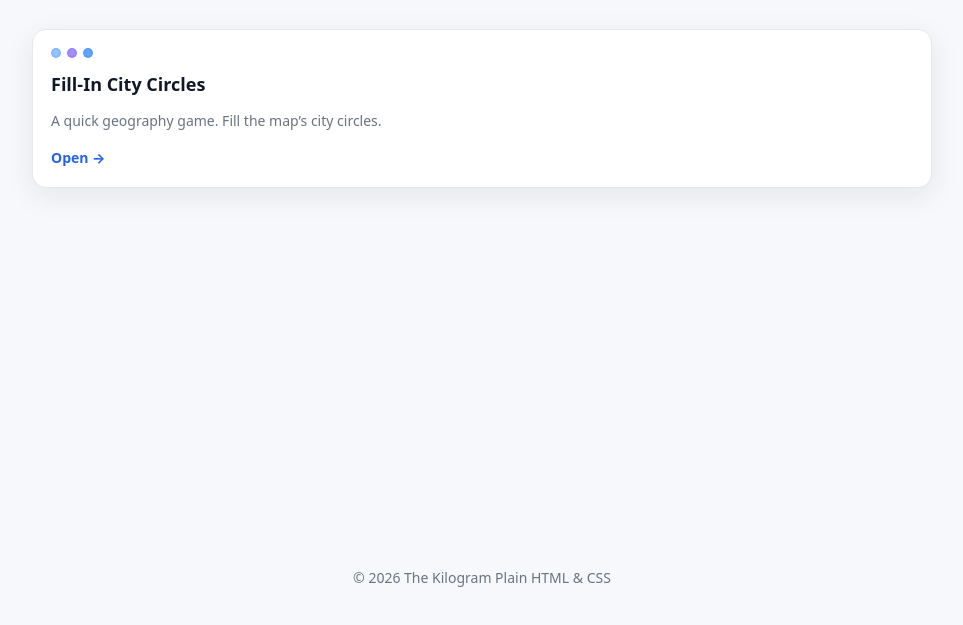
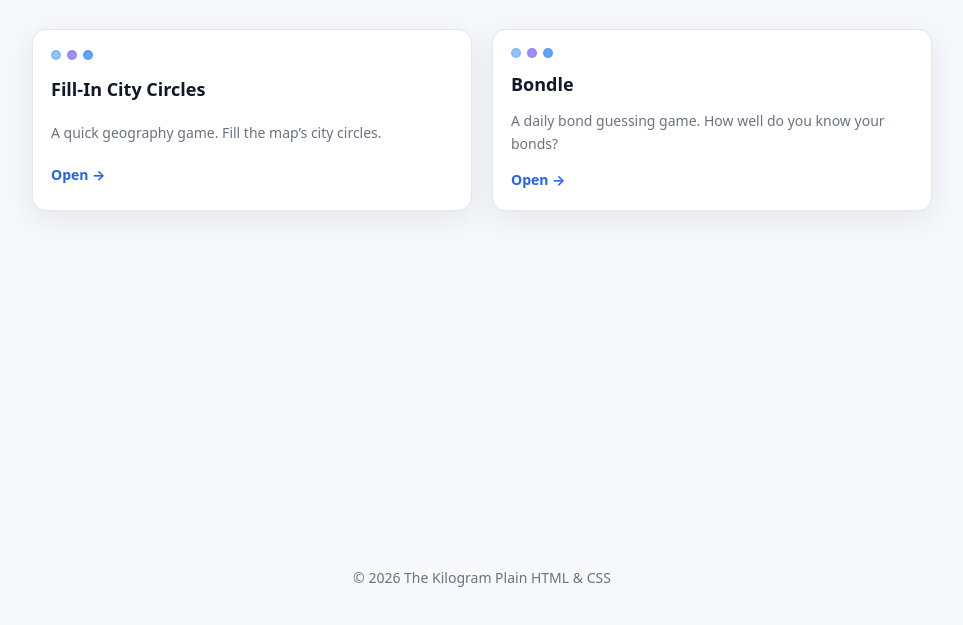
Before and after one commit to TheKilogram/thekilogram.github.io, a plain HTML site: page index.html in a window 1280 px wide. Shown: the part 155-780 px from the top of the page, without its empty margins (158-1121 px from the left). Drawn offline with Linux system fonts and the light colour scheme.

Commit message:
add bondle

```diff
--- a/index.html
+++ b/index.html
@@ -31,6 +31,17 @@
               <p class="card-desc">A quick geography game. Fill the map’s city circles.</p>
               <span class="card-cta">Open →</span>
             </a>
+            <!-- Project: Bondle -->
+            <a class="card" role="listitem" href="https://thekilogram.github.io/Bondle/">
+              <div class="badge" aria-hidden="true">
+                <span class="dot"></span>
+                <span class="dot"></span>
+                <span class="dot"></span>
+              </div>
+              <h3 class="card-title">Bondle</h3>
+              <p class="card-desc">A daily bond guessing game. How well do you know your bonds?</p>
+              <span class="card-cta">Open →</span>
+            </a>
             <!-- Add future projects by duplicating the .card -->
           </div>
         </div>
```
